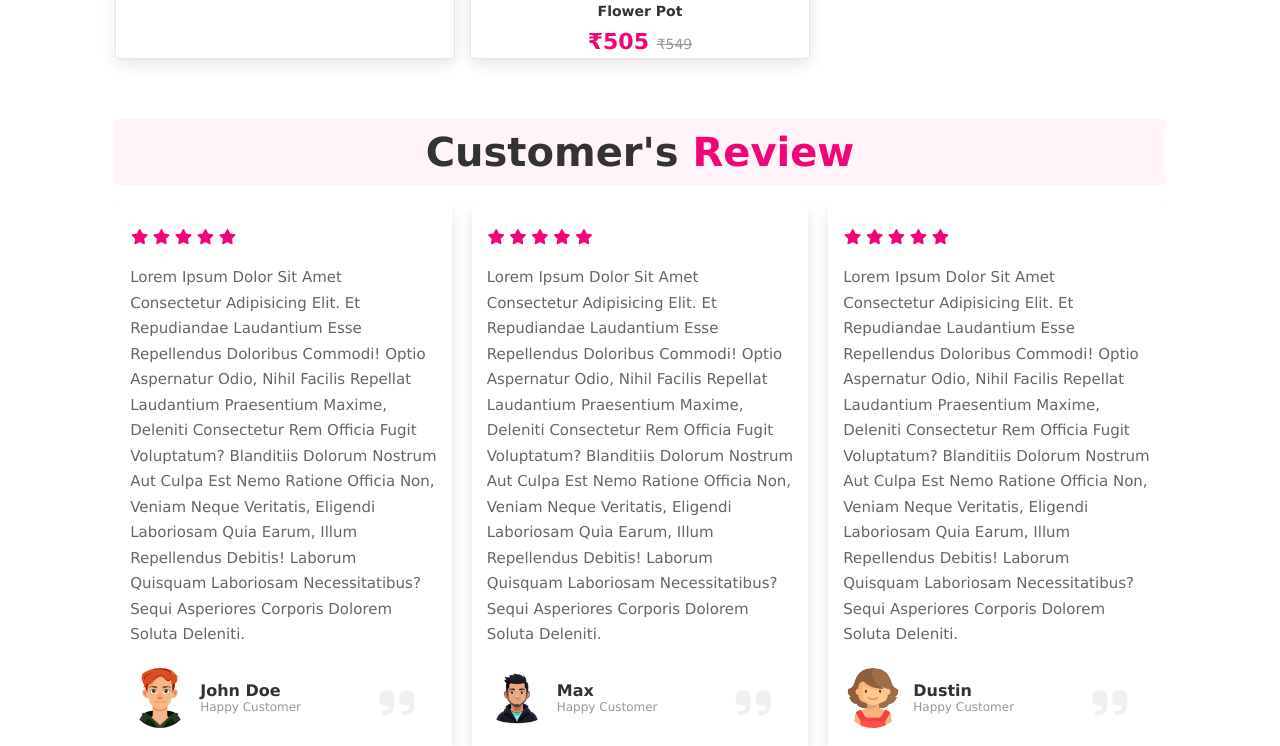
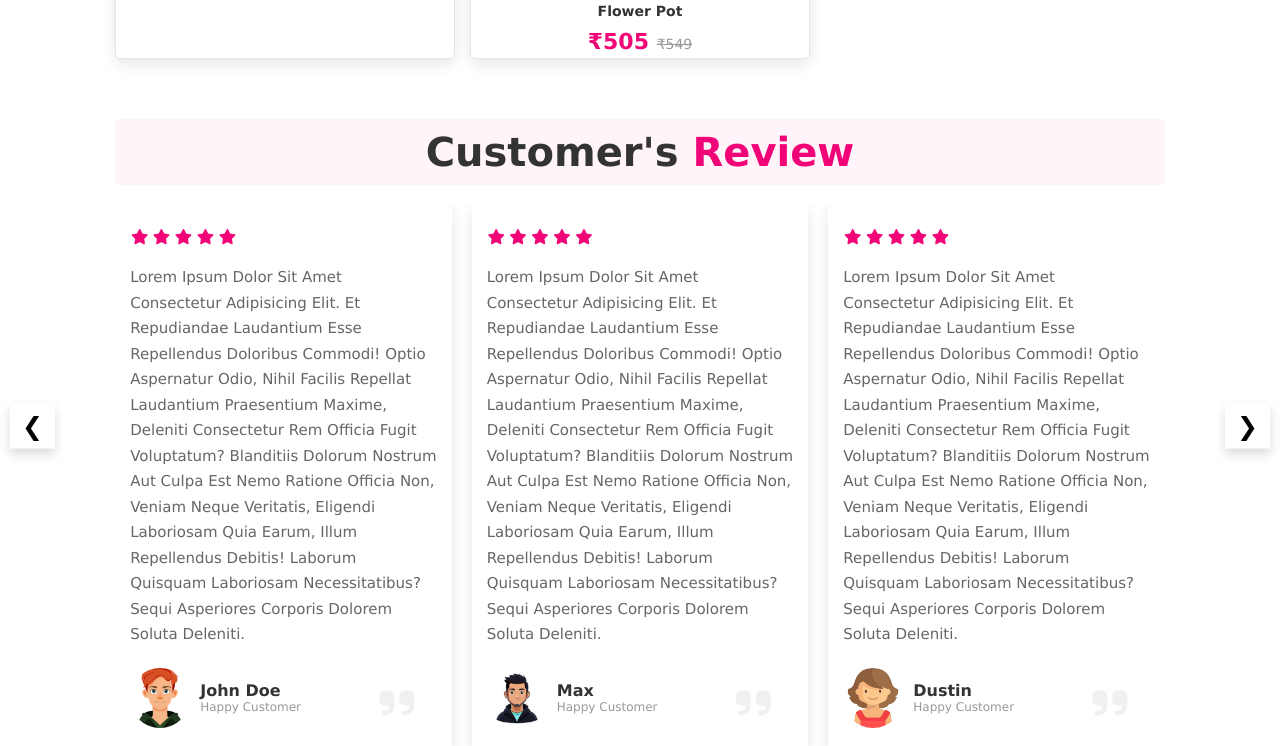
Before and after one commit to sailGirish07/Flower_Shop, a plain HTML site: page index.html in a window 1280 px wide. Shown: the part 2914-3660 px from the top of the page. Drawn offline with Linux system fonts and the light colour scheme.

Commit message:
Correct review sec.

```diff
--- a/style.css
+++ b/style.css
@@ -374,6 +374,11 @@
 
 
 /* Review Section */
+
+.review{
+    position: relative;
+}
+
 .review-slider{
     overflow: hidden;
     position: relative;
```
Also changed, not shown: index.html (+4 -2 lines).
